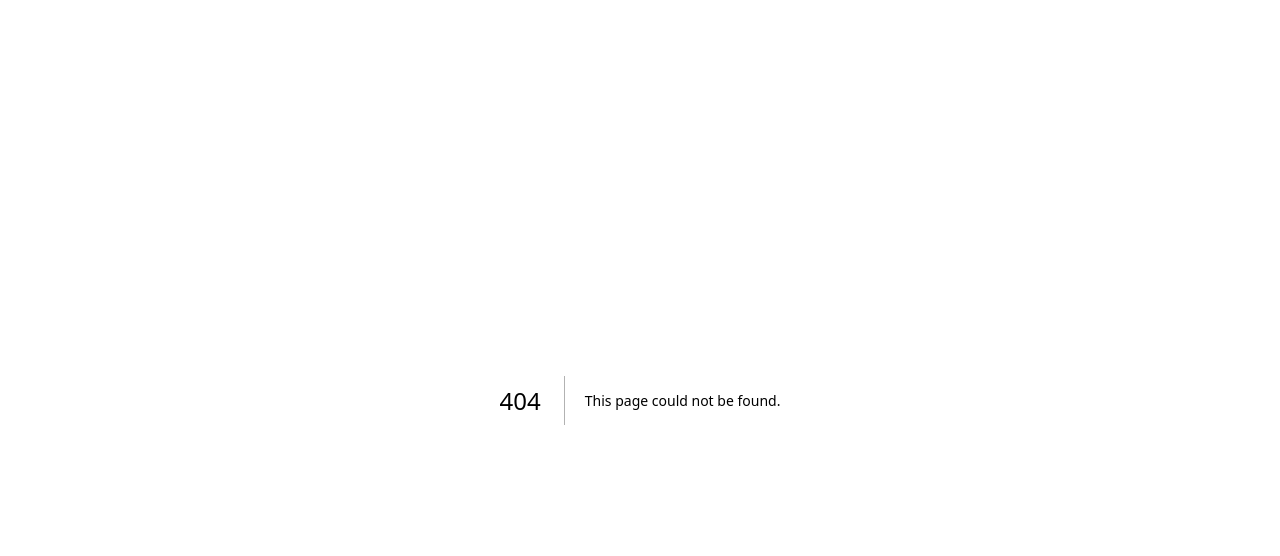
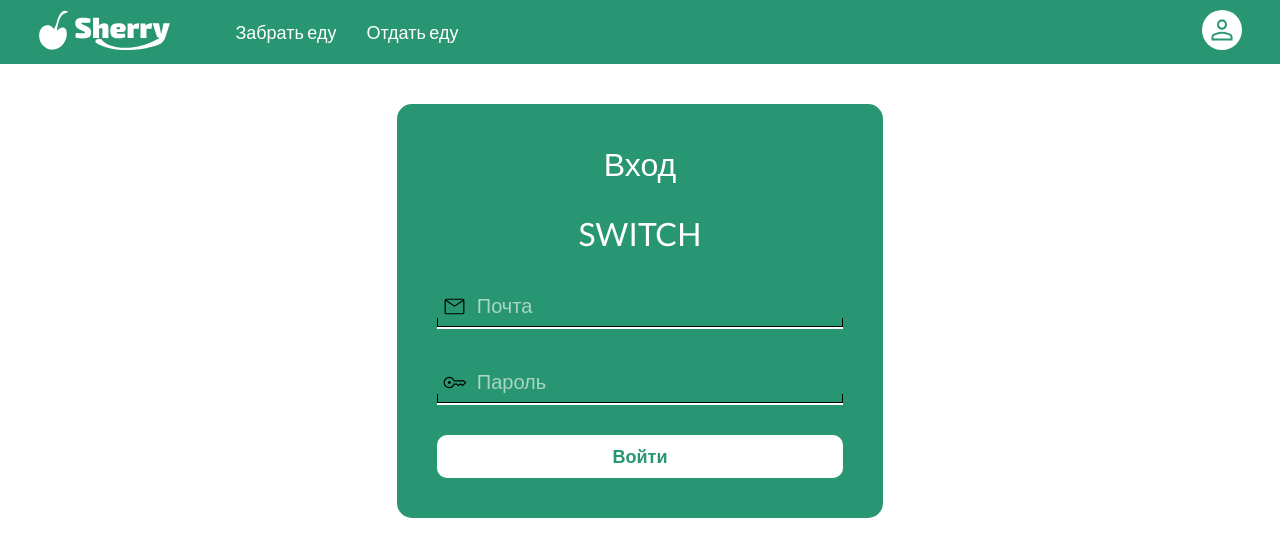
Before and after one commit to DimaDanilov/food-sherry, a Next.js app: page /login in a window 1280 px wide. Before the commit this address had no page. Shown: the top 556 px of the page. Built offline with nearby package versions, Linux system fonts and the light colour scheme.

Commit message:
add: login form

```diff
--- a/src/components/common/Header.tsx
+++ b/src/components/common/Header.tsx
@@ -28,7 +28,7 @@ export default function Header() {
         </Nav>
       </LeftContainer>
 
-      <NavLink href="/profile">
+      <NavLink href="/login">
         <Image
           src="/icons/profile_placeholder.svg"
           alt="profile"
--- a/src/components/save-food/FoodCard.tsx
+++ b/src/components/save-food/FoodCard.tsx
@@ -51,6 +51,7 @@ export default function FoodCard({ food }: { food: FoodItem }) {
           fontSize={14}
           margin="10px auto"
           padding="10px"
+          styleType="primary"
           onClick={handleClick}
         >
           Посмотреть
--- a/src/pages/index.tsx
+++ b/src/pages/index.tsx
@@ -7,7 +7,7 @@ import styled from "styled-components";
 export default function Home() {
   const router = useRouter();
 
-  const handleClick = () => router.push("/profile");
+  const handleClick = () => router.push("/login");
 
   return (
     <PageTemplate>
@@ -23,6 +23,7 @@ export default function Home() {
             fontSize={20}
             padding="20px"
             width="70%"
+            styleType="primary"
             onClick={handleClick}
           >
             Присоединиться
--- /dev/null
+++ b/src/pages/login/index.tsx
@@ -0,0 +1,72 @@
+import { lato } from "@/styles/fonts";
+import Button from "@/ui/Button";
+import { Container } from "@/ui/Container";
+import { InputIcon } from "@/ui/InputIcon";
+import PageTemplate from "@/ui/PageTemplate";
+import styled from "styled-components";
+
+export default function Login() {
+  return (
+    <PageTemplate>
+      <Container>
+        <LoginFormContainer>
+          <Title>Вход</Title>
+          <Title>SWITCH</Title>
+
+          <Form action="">
+            <InputIcon
+              type="email"
+              name="email"
+              placeholder="Почта"
+              icon="/icons/mail.svg"
+              required
+            />
+            <InputIcon
+              type="password"
+              name="password"
+              placeholder="Пароль"
+              icon="/icons/password.svg"
+              required
+            />
+            <Button
+              type="submit"
+              fontSize={18}
+              fontWeight="bold"
+              padding="10px"
+              styleType="secondary"
+              value="Subscribe!"
+            >
+              Войти
+            </Button>
+          </Form>
+        </LoginFormContainer>
+      </Container>
+    </PageTemplate>
+  );
+}
+
+const LoginFormContainer = styled.div`
+  width: 40%;
+  margin: 0 auto;
+  padding: 40px;
+  background-color: #289672;
+  display: flex;
+  flex-direction: column;
+  gap: 30px;
+  border-radius: 15px;
+`;
+
+const Title = styled.h1`
+  text-align: center;
+  margin: 0;
+  color: white;
+  font-family: ${lato.style.fontFamily};
+  font-size: 32px;
+  font-weight: 400;
+`;
+
+const Form = styled.form`
+  display: flex;
+  flex-direction: column;
+  gap: 30px;
+`;
--- a/src/pages/product/index.tsx
+++ b/src/pages/product/index.tsx
@@ -92,6 +92,7 @@ export default function Product() {
             fontSize={14}
             margin="10px auto"
             padding="10px"
+            styleType="primary"
             onClick={handleClick}
           >
             Забрать
--- a/src/ui/Button.tsx
+++ b/src/ui/Button.tsx
@@ -6,8 +6,13 @@ type TButton = {
   width?: string;
   margin?: string;
   padding?: string;
+
+  fontWeight?: string | number;
+  fontSize: number;
+
+  styleType: "primary" | "secondary";
+
   children: string;
-  fontSize: number;
   [x: string]: any;
 };
 
@@ -15,7 +20,9 @@ export default function Button({
   width,
   margin,
   padding,
+  fontWeight,
   fontSize,
+  styleType,
   children,
   ...props
 }: TButton) {
@@ -23,8 +30,11 @@ export default function Button({
     <StyledButton
       width={width || "100%"}
       margin={margin || "0 auto"}
-      padding={padding || "0"}
+      padding={padding}
+      fontWeight={fontWeight || 400}
       fontSize={fontSize + "px"}
+      bgColor={styleType === "primary" ? "#289672" : "white"}
+      color={styleType === "primary" ? "white" : "#289672"}
       {...props}
     >
       {children}
@@ -35,13 +45,16 @@ export default function Button({
 interface IStyledBtnProps {
   width: string;
   margin: string;
-  padding: string;
+  padding?: string;
+  fontWeight: string | number;
   fontSize: string;
+  bgColor: string;
+  color: string;
 }
 
 const StyledButton = styled.button<IStyledBtnProps>`
-  background-color: #289672;
-  color: white;
+  background-color: ${(props) => props.bgColor};
+  color: ${(props) => props.color};
   border: none;
   width: ${(props) => props.width};
   margin: ${(props) => props.margin};
@@ -50,5 +63,5 @@ const StyledButton = styled.button<IStyledBtnProps>`
   cursor: pointer;
   font-family: ${lato.style.fontFamily};
   font-size: ${(props) => props.fontSize};
-  font-weight: 400;
+  font-weight: ${(props) => props.fontWeight};
 `;
--- a/src/ui/Container.tsx
+++ b/src/ui/Container.tsx
@@ -6,7 +6,7 @@ export const Container = ({ children, ...props }: IChildrenProps) => {
 };
 
 const StyledContainer = styled.div`
-  width: 90%;
+  width: 95%;
   margin: 0 auto;
   padding: 5vh 0;
 `;
--- /dev/null
+++ b/src/ui/InputIcon.tsx
@@ -0,0 +1,83 @@
+import { lato } from "@/styles/fonts";
+import styled from "styled-components";
+
+interface IInputIcon {
+  type: string;
+  name: string;
+  placeholder?: string;
+  icon: string;
+  required?: boolean;
+}
+
+interface IFormField {
+  icon: string;
+}
+
+export function InputIcon({
+  type,
+  name,
+  placeholder,
+  icon,
+  required,
+}: IInputIcon) {
+  return (
+    <Container>
+      <Icon icon={icon} />
+      <Input
+        type={type}
+        name={name}
+        id={name}
+        placeholder={placeholder}
+        required={required}
+      />
+    </Container>
+  );
+}
+
+const Container = styled.div`
+  position: relative;
+`;
+
+const Icon = styled.i<IFormField>`
+  position: absolute;
+  width: 100%;
+  height: 100%;
+  top: 0;
+  left: 0;
+  background: url(${(props) => props.icon}) no-repeat left;
+  background-position: 5px 50%;
+  background-size: 25px;
+  pointer-events: none;
+`;
+
+const Input = styled.input`
+  background: linear-gradient(#000, #000), linear-gradient(#000, #000),
+    linear-gradient(#000, #000);
+  background-size: 1px 20%, 100% 1px, 1px 20%;
+  background-position: bottom left, bottom center, bottom right;
+  background-repeat: no-repeat;
+
+  border: none;
+  color: white;
+  width: 100%;
+  padding: 10px 40px;
+  font-family: ${lato.style.fontFamily};
+  font-size: 20px;
+  font-weight: 400;
+  border: 0;
+  border-bottom: 2px solid white;
+  outline: 0;
+
+  &:-webkit-autofill,
+  &:-webkit-autofill:hover,
+  &:-webkit-autofill:focus,
+  &:-webkit-autofill:active {
+    -webkit-text-fill-color: white; // Text color when input autofilled
+    -webkit-background-clip: text;
+    background-clip: text;
+  }
+
+  &::placeholder {
+    color: rgba(255, 255, 255, 0.6);
+  }
+`;
```
Also changed, not shown: public/icons/mail.svg (added), public/icons/password.svg (added).
